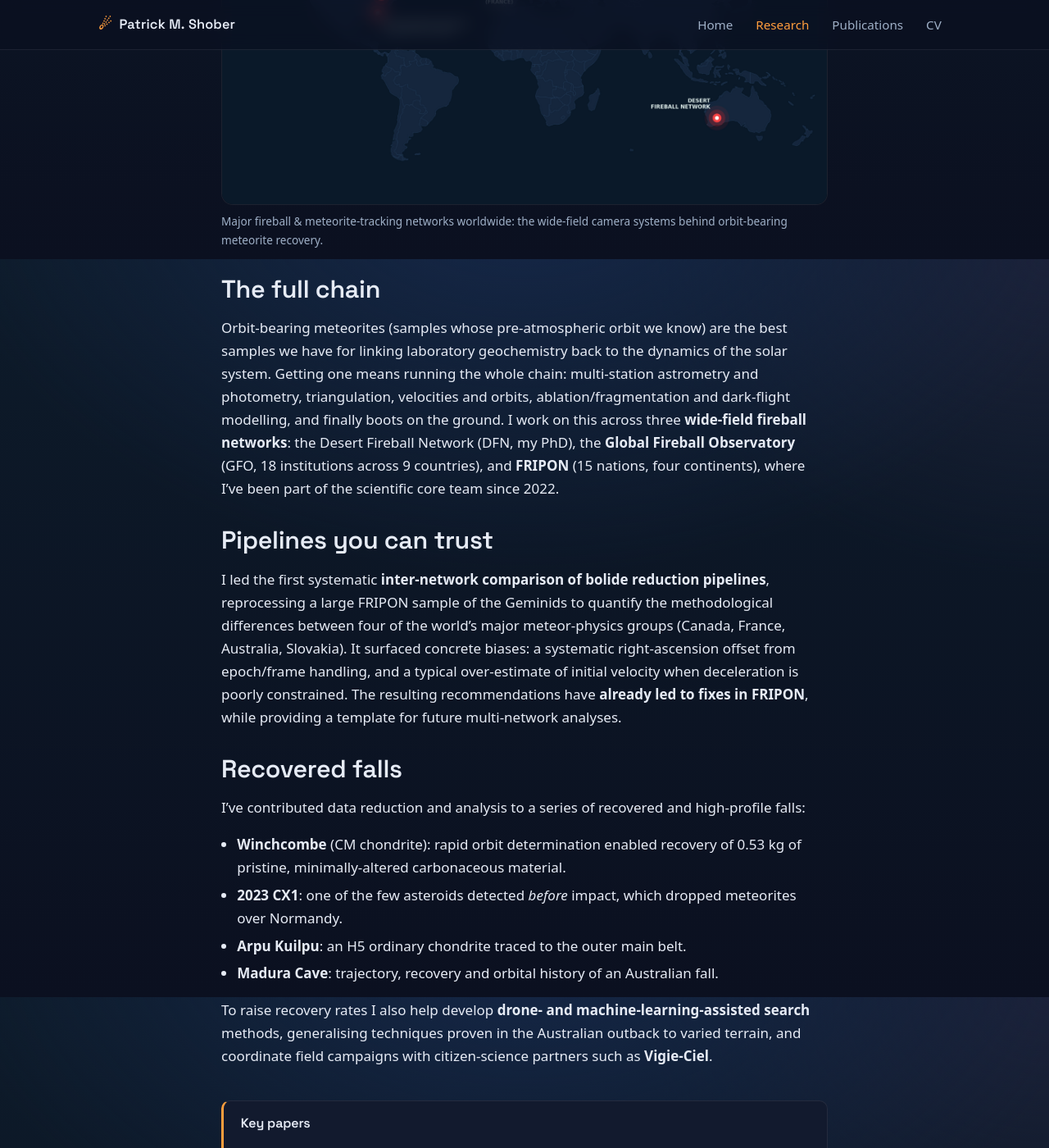
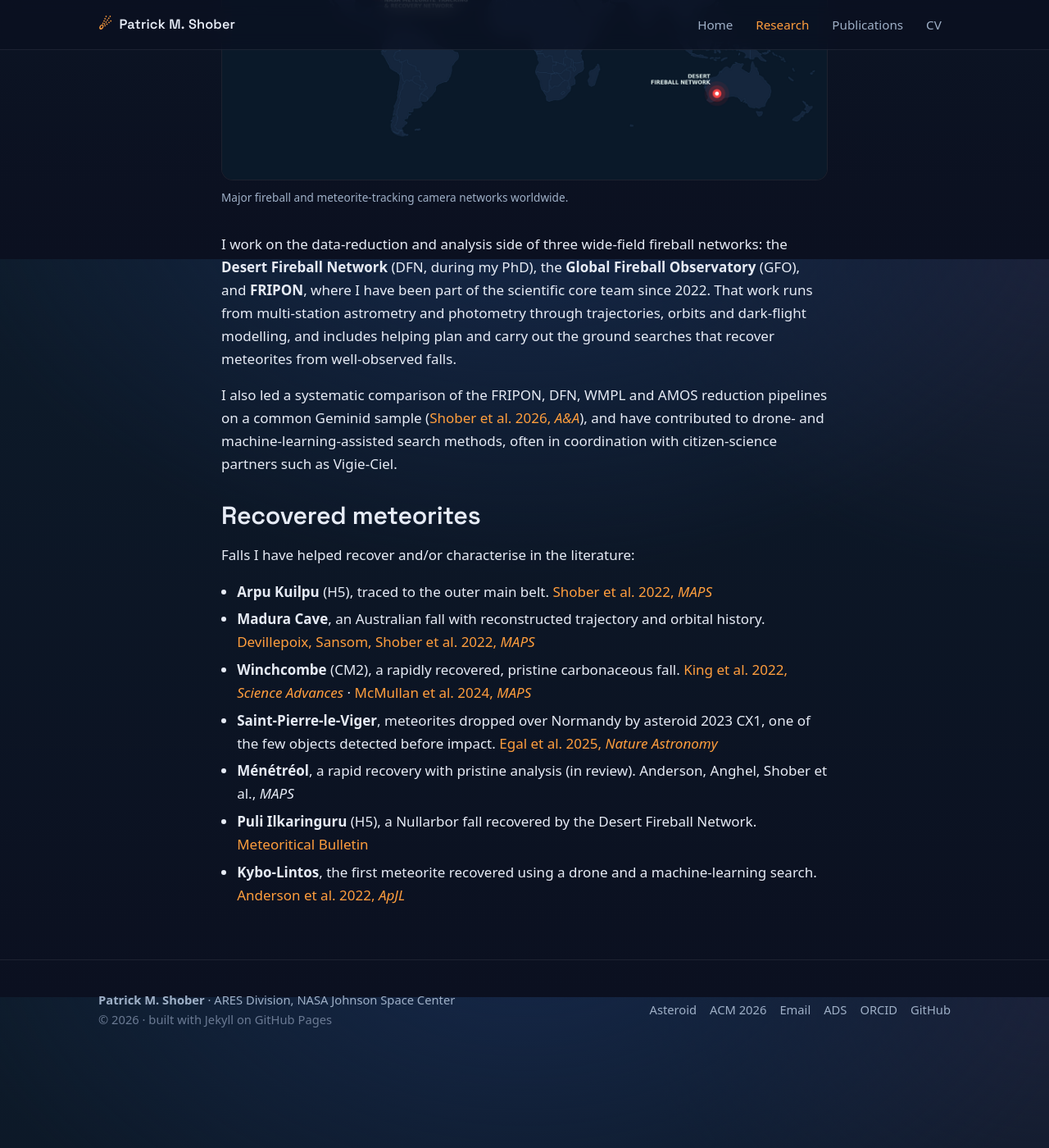
Before and after one commit to pshober/pshober.github.io, a Jekyll site: the page built from research/meteorite-recovery.md, in a window 1280 px wide and 1400 px high, scrolled down 584 px. Shown: the whole window at 82% size. Built offline with Jekyll 4.4.1, drawn with Linux system fonts in a browser that asks for light colours; some of the changed text lies outside the part shown.

Commit message:
Recovery page: modest, fully-cited meteorite list; drop non-original sensor-fusion figure
- meteorite-recovery: rewritten modest/factual; 7 recovered meteorites each with citation+link (Arpu Kuilpu, Madura Cave, Winchcombe, Saint-Pierre-le-Viger/2023 CX1, Menetreol, Puli Ilkaringuru [Met Bulletin], Kybo-Lintos [Anderson+ 2022 drone/ML recovery])
- sensor-fusion: removed the 'dark-flight' entry diagram (not Patrick's) + deleted the asset; decametric-gap caption now credits Patrick's composite
- reservoir-mixing: Tisserand figure credited to Shober et al. 2024
- new multi-sensor hero figure to be added once the clean version is saved

Co-Authored-By: Claude Opus 4.8 (1M context) <noreply@anthropic.com>

```diff
--- a/research/meteorite-recovery.md
+++ b/research/meteorite-recovery.md
@@ -3,65 +3,34 @@ layout: research
 title: "Meteorite recovery & fireball networks"
 permalink: /research/meteorite-recovery/
 eyebrow: "FRIPON · GFO · DFN"
-lede: "Fireball-network science across the full chain: from multi-station astrometry and orbits to drone- and machine-learning-assisted recovery of fresh, orbit-bearing meteorites."
+lede: "Reducing fireball-camera data into trajectories and orbits, and helping recover the meteorites that drop from well-observed falls."
 hero_image: /assets/img/research/recovery-networks.png
 hero_alt: "World map of major fireball and meteorite-tracking camera networks"
-hero_caption: "Major fireball & meteorite-tracking networks worldwide: the wide-field camera systems behind orbit-bearing meteorite recovery."
+hero_caption: "Major fireball and meteorite-tracking camera networks worldwide."
 hero_full: true
-description: "Fireball-network science across FRIPON, the Global Fireball Observatory and the Desert Fireball Network: pipelines, inter-network comparison, and notable recovered falls."
-papers:
-  - title: "Comparing the data-reduction pipelines of FRIPON, DFN, WMPL, and AMOS: a case study of the Geminids"
-    venue: "Astronomy & Astrophysics, 705, A65 (2026)"
-    doi: "10.1051/0004-6361/202554364"
-  - title: "The Winchcombe meteorite, a unique and pristine witness from the outer solar system"
-    venue: "Science Advances, 8(46), eabq3925 (2022)"
-    doi: "10.1126/sciadv.abq3925"
-  - title: "Arpu Kuilpu: an H5 from the outer main belt"
-    venue: "Meteoritics & Planetary Science, 57(6), 1146–1157 (2022)"
-    doi: "10.1111/maps.13813"
-    arxiv: "2202.07185"
-  - title: "Successful recovery of an observed meteorite fall using drones and machine learning"
-    venue: "The Astrophysical Journal Letters, 930(2), L25 (2022)"
-    doi: "10.3847/2041-8213/ac66d4"
-    arxiv: "2203.01466"
+description: "Patrick Shober's work across the Desert Fireball Network, the Global Fireball Observatory and FRIPON: data reduction, orbits, and the recovered meteorites he has co-authored papers on, with citations."
 ---
 
-## The full chain
+I work on the data-reduction and analysis side of three wide-field fireball networks:
+the **Desert Fireball Network** (DFN, during my PhD), the **Global Fireball Observatory**
+(GFO), and **FRIPON**, where I have been part of the scientific core team since 2022. That
+work runs from multi-station astrometry and photometry through trajectories, orbits and
+dark-flight modelling, and includes helping plan and carry out the ground searches that
+recover meteorites from well-observed falls.
 
-Orbit-bearing meteorites (samples whose pre-atmospheric orbit we know) are the best
-samples we have for linking laboratory geochemistry back to the dynamics of the solar
-system. Getting one means running the whole chain: multi-station astrometry and
-photometry, triangulation, velocities and orbits, ablation/fragmentation and
-dark-flight modelling, and finally boots on the ground. I work on this across three
-**wide-field fireball networks**: the Desert Fireball Network (DFN, my PhD), the
-**Global Fireball Observatory** (GFO, 18 institutions across 9 countries), and
-**FRIPON** (15 nations, four continents), where I've been part of the scientific core
-team since 2022.
+I also led a systematic comparison of the FRIPON, DFN, WMPL and AMOS reduction pipelines on
+a common Geminid sample ([Shober et al. 2026, *A&A*](https://doi.org/10.1051/0004-6361/202554364)),
+and have contributed to drone- and machine-learning-assisted search methods, often in
+coordination with citizen-science partners such as Vigie-Ciel.
 
-## Pipelines you can trust
+## Recovered meteorites
 
-I led the first systematic **inter-network comparison of bolide reduction pipelines**,
-reprocessing a large FRIPON sample of the Geminids to quantify the methodological
-differences between four of the world's major meteor-physics groups (Canada, France,
-Australia, Slovakia). It surfaced concrete biases: a systematic right-ascension
-offset from epoch/frame handling, and a typical over-estimate of initial velocity
-when deceleration is poorly constrained. The resulting recommendations have
-**already led to fixes in FRIPON**, while providing a template for future multi-network
-analyses.
+Falls I have helped recover and/or characterise in the literature:
 
-## Recovered falls
-
-I've contributed data reduction and analysis to a series of recovered and
-high-profile falls:
-
-- **Winchcombe** (CM chondrite): rapid orbit determination enabled recovery of
-  0.53 kg of pristine, minimally-altered carbonaceous material.
-- **2023 CX1**: one of the few asteroids detected *before* impact, which dropped
-  meteorites over Normandy.
-- **Arpu Kuilpu**: an H5 ordinary chondrite traced to the outer main belt.
-- **Madura Cave**: trajectory, recovery and orbital history of an Australian fall.
-
-To raise recovery rates I also help develop **drone- and machine-learning-assisted
-search** methods, generalising techniques proven in the Australian outback to varied
-terrain, and coordinate field campaigns with citizen-science partners such as
-**Vigie-Ciel**.
+- **Arpu Kuilpu** (H5), traced to the outer main belt. [Shober et al. 2022, *MAPS*](https://doi.org/10.1111/maps.13813)
+- **Madura Cave**, an Australian fall with reconstructed trajectory and orbital history. [Devillepoix, Sansom, Shober et al. 2022, *MAPS*](https://doi.org/10.1111/maps.13820)
+- **Winchcombe** (CM2), a rapidly recovered, pristine carbonaceous fall. [King et al. 2022, *Science Advances*](https://doi.org/10.1126/sciadv.abq3925) · [McMullan et al. 2024, *MAPS*](https://doi.org/10.1111/maps.13977)
+- **Saint-Pierre-le-Viger**, meteorites dropped over Normandy by asteroid 2023 CX1, one of the few objects detected before impact. [Egal et al. 2025, *Nature Astronomy*](https://doi.org/10.1038/s41550-025-02659-8)
+- **Ménétréol**, a rapid recovery with pristine analysis (in review). Anderson, Anghel, Shober et al., *MAPS*
+- **Puli Ilkaringuru** (H5), a Nullarbor fall recovered by the Desert Fireball Network. [Meteoritical Bulletin](https://www.lpi.usra.edu/meteor/metbull.php?code=79543)
+- **Kybo-Lintos**, the first meteorite recovered using a drone and a machine-learning search. [Anderson et al. 2022, *ApJL*](https://doi.org/10.3847/2041-8213/ac66d4)
```
Also changed, not shown: research/reservoir-mixing.md (+1 -1 lines), research/sensor-fusion.md (+1 -6 lines), assets/img/research/dark-flight.png (deleted).
